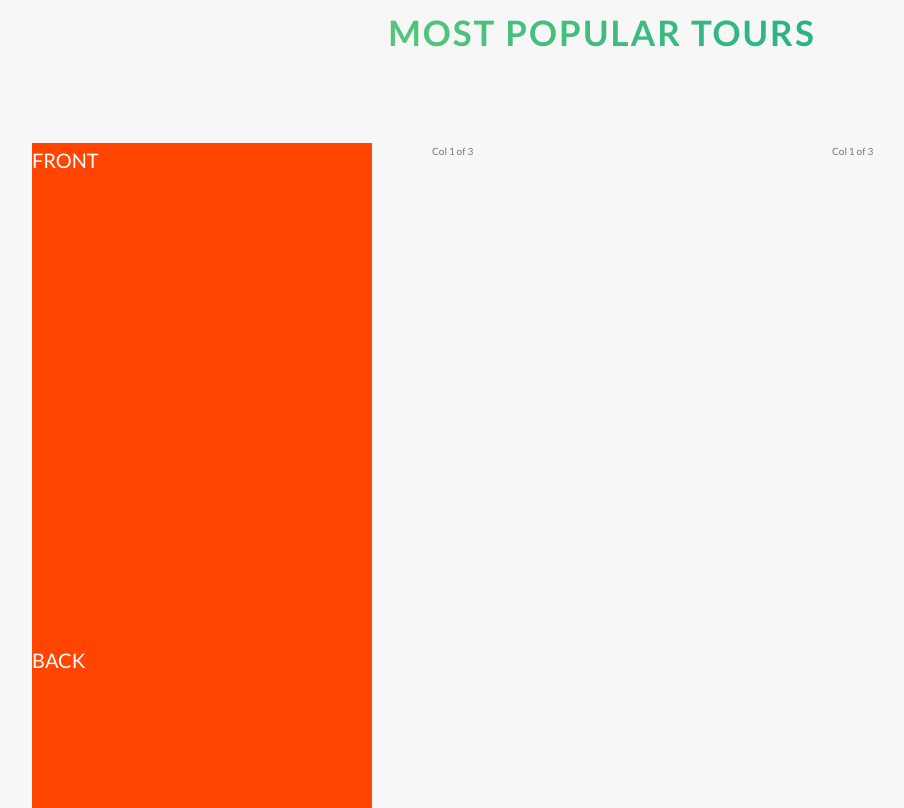
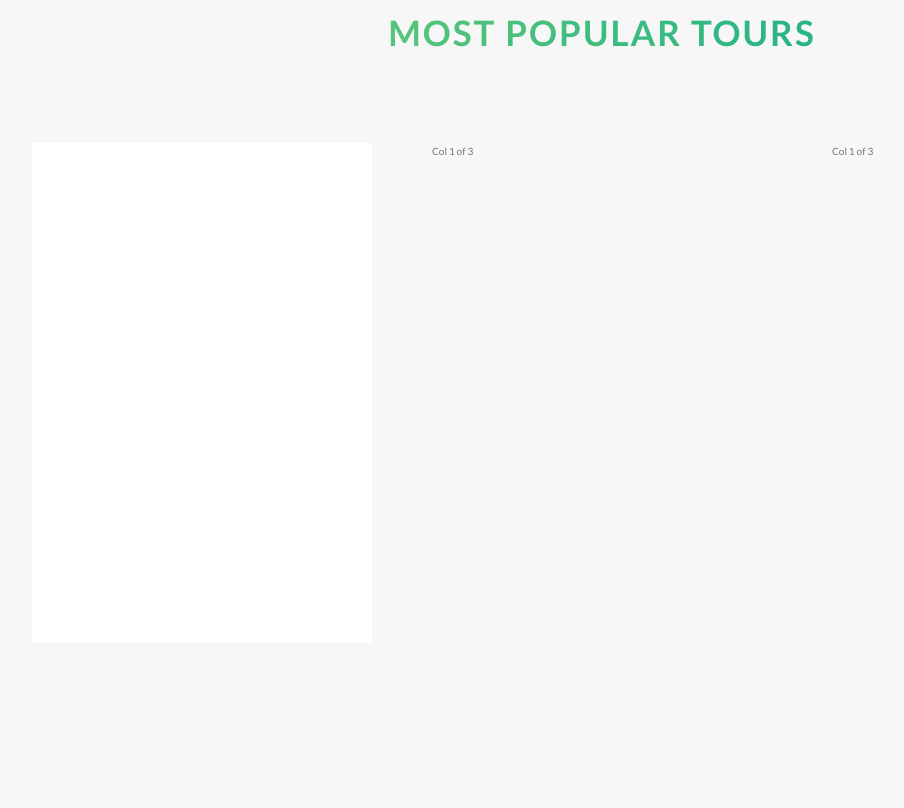
Before and after one commit to ffreemanjr/natours-travel, a website: page index.html in a window 1280 px wide. Shown: the part 2292-3100 px from the top of the page, without its empty margins (38-942 px from the left). Drawn offline with Linux system fonts and the light colour scheme.

Commit message:
updating tours session

```diff
--- a/index.html
+++ b/index.html
@@ -112,10 +112,10 @@
               <div class="row">
                 <div class="col-1-of-3">
                     <div class="card">
-                      <div class="card__side">
+                      <div class="card__side card__side--front">
                         FRONT
                       </div>
-                      <div class="card__side">
+                      <div class="card__side card__side--back">
                         BACK
                       </div>
                     </div>
--- a/sass/components/_card.scss
+++ b/sass/components/_card.scss
@@ -1,17 +1,23 @@
 .card {
   perspective: 150rem;
   -moz-perspective: 150rem;
+  position: relative;
+  height: 50rem;
 
   &__side {
-    background-color: orangered;
     color: #fff;
     font-size: 2rem;
 
     height: 50rem;
-    transition: all .8s;
+    transition: all .8s ease;
+    position: absolute;
+    top: 0;
+    left: 0;
+    width: 100%;
+    backface-visibility: hidden;
 
     &--front {
-      background-color: orangered;
+      background-color: $color-white;
     }
 
     &--back {
```
Also changed, not shown: css/style.css.
